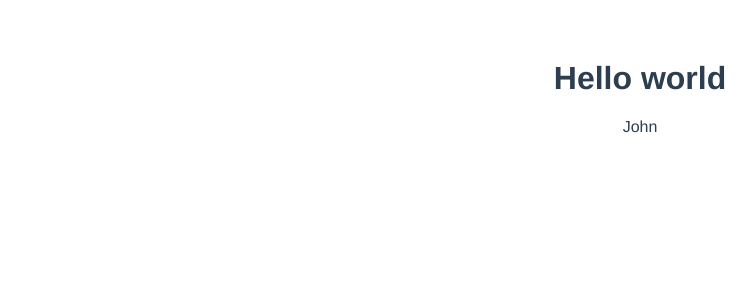
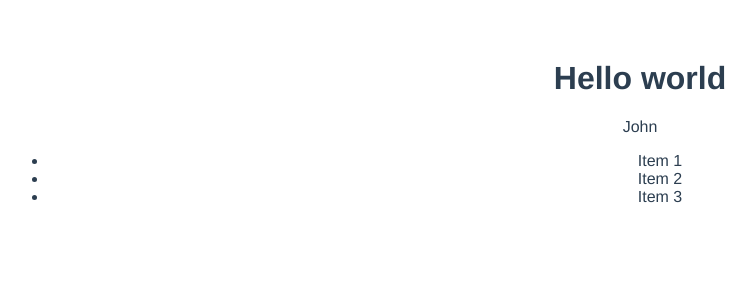
Before and after one commit to n1207n/VueIn60Minutes, a Vue app: page / in a window 1280 px wide. Shown: the top 300 px of the page, without its empty margins (0-756 px from the left). Built offline with nearby package versions, Linux system fonts and the light colour scheme.

Commit message:
feat: Added a simple v-for

```diff
--- a/src/components/Test.vue
+++ b/src/components/Test.vue
@@ -5,6 +5,10 @@
     <p v-if="showName">{{user.firstName}}</p>
     <p v-else>Nobody</p>
     <!-- <p v-text="user.firstName"></p> -->
+
+    <ul>
+      <li v-for="item in items">{{item.title}}</li>
+    </ul>
   </div>
 </template>
 
@@ -19,6 +23,11 @@
         lastName: 'Doe',
       },
       showName: true,
+      items: [
+        { title: 'Item 1' },
+        { title: 'Item 2' },
+        { title: 'Item 3' },
+      ],
     };
   },
 };
```
